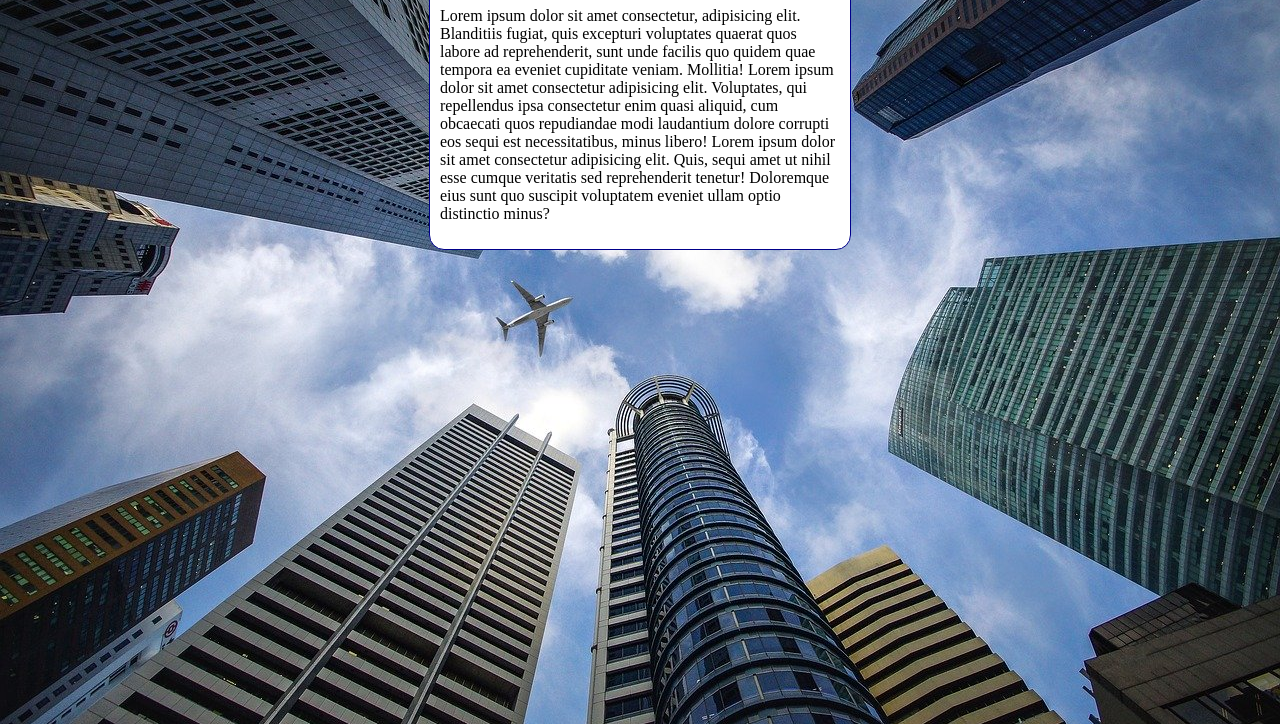
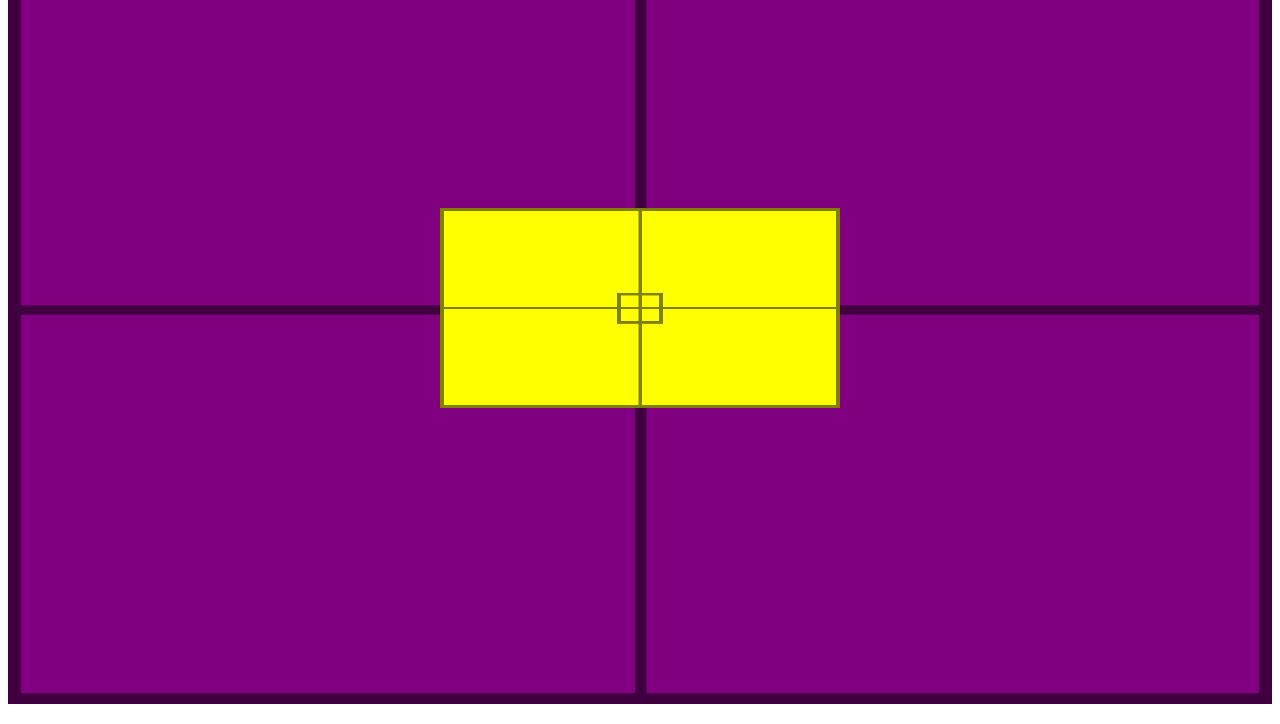
Before and after one commit to Hmrhenrique/html-css, a plain HTML site: page cev/fundo001.html in a window 1280 px wide. Shown: the part 92-816 px from the top of the page. Drawn offline with Linux system fonts and the light colour scheme.

Commit message:
Update fundo001.html

```diff
--- a/cev/fundo001.html
+++ b/cev/fundo001.html
@@ -1,33 +1,40 @@
 <!DOCTYPE html>
-<html lang="pt-br">
+<html lang=pt-br">
 <head>
   <meta charset="UTF-8">
   <meta http-equiv="X-UA-Compatible" content="IE=edge">
   <meta name="viewport" content="width=device-width, initial-scale=1.0">
-  <title>Document</title>
+  <title>Alinhamento vertical</title>
   <style>
-    body{
-      height: 100vh;
-      background-color: black;
-      background-image: url('img/wallpaper002.jpg');
-      background-position: center top;
-      background-repeat: no-repeat;
-      background-size: cover;
+    #Conteiner{
+      background-image: url('img/target001.png');
+      background-size: 100% 100%;
+      height: 96vh;
+      background-color: purple;
+      padding: 10px;
     }
-    main{
-      background-color: white;
+    #Conteudo{
+      background-image: url('img/target001.png');
+      background-size: 100% 100%;
+      position: absolute;
       width: 400px;
-      padding: 10px;
-      margin: auto;
-      border: 1px solid darkblue;
-      border-radius: 15px;
+      height: 200px;
+      background-color: yellow;
+
+      top: 50%;
+      left: 50%;
+
+      transform: translate(-50%, -50%);
+
+
     }
   </style>
 </head>
 <body>
-  <main>
-    <h1>Teste de imagem de fundo</h1>
-    <p>Lorem ipsum dolor sit amet consectetur, adipisicing elit. Blanditiis fugiat, quis excepturi voluptates quaerat quos labore ad reprehenderit, sunt unde facilis quo quidem quae tempora ea eveniet cupiditate veniam. Mollitia! Lorem ipsum dolor sit amet consectetur adipisicing elit. Voluptates, qui repellendus ipsa consectetur enim quasi aliquid, cum obcaecati quos repudiandae modi laudantium dolore corrupti eos sequi est necessitatibus, minus libero! Lorem ipsum dolor sit amet consectetur adipisicing elit. Quis, sequi amet ut nihil esse cumque veritatis sed reprehenderit tenetur! Doloremque eius sunt quo suscipit voluptatem eveniet ullam optio distinctio minus?</p>
-  </main>
+  <section id="Conteiner">
+    <article id="Conteudo">
+
+    </article>
+  </section>
 </body>
 </html>
```
